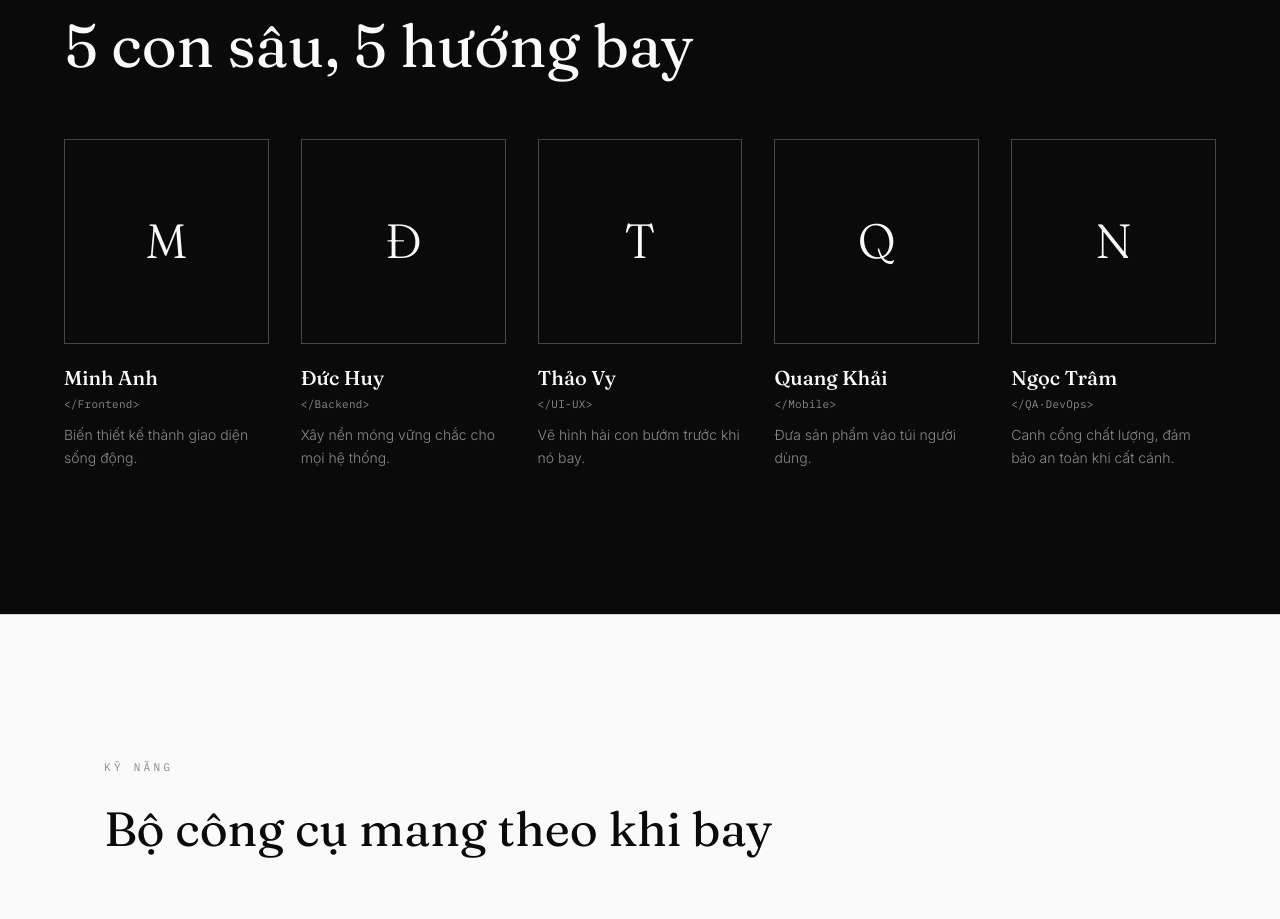
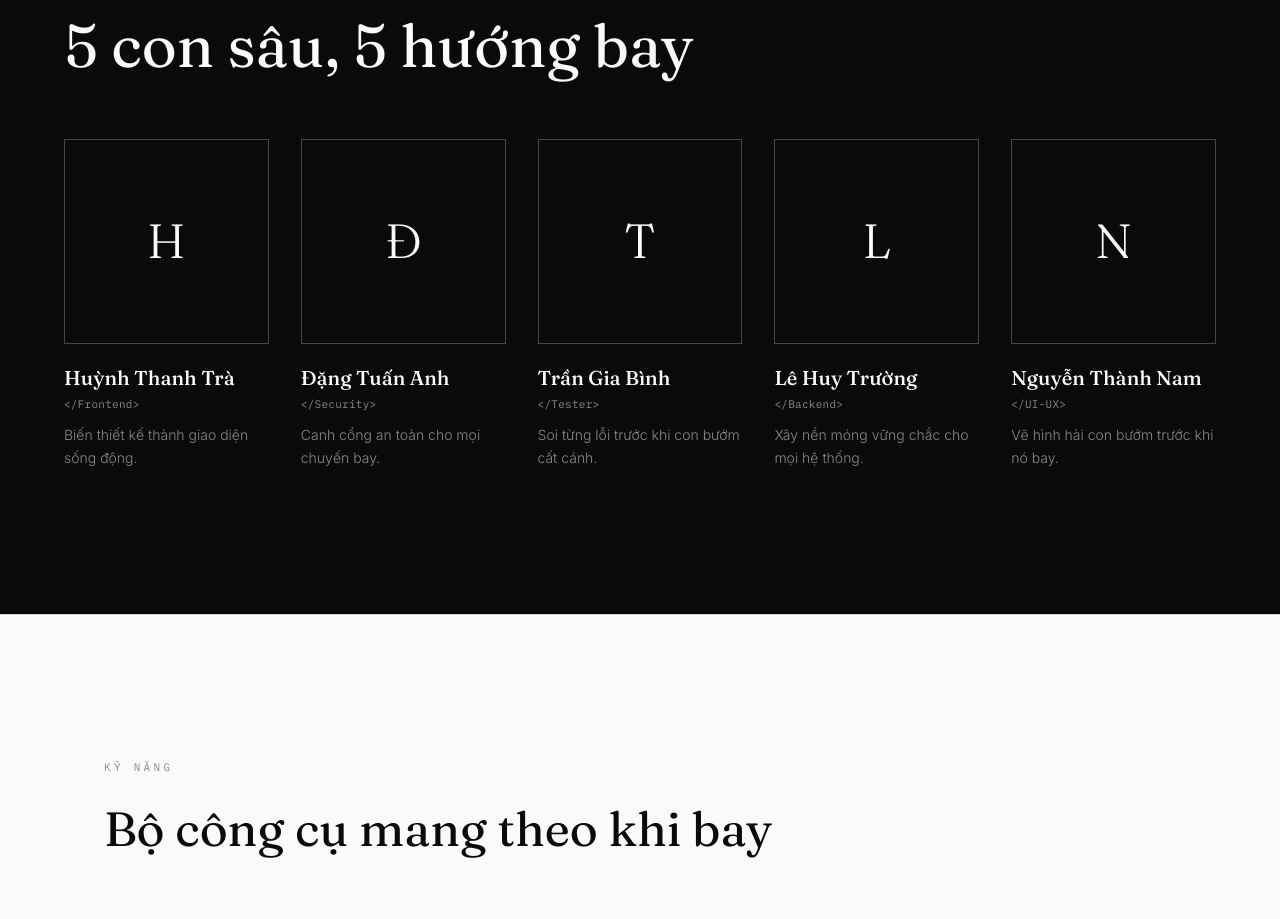
Before and after one commit to Gbinh/sau-code, a Next.js app: page / in a window 1280 px wide. Shown: the part 1720-2639 px from the top of the page. Built offline with nearby package versions, Linux system fonts and the light colour scheme.

Commit message:
feat: update team member details and roles
Updated member names and roles for better clarity

Co-authored-by: Gbinh <177202254+Gbinh@users.noreply.github.com>

```diff
--- a/components/members.tsx
+++ b/components/members.tsx
@@ -2,29 +2,29 @@ import { Reveal } from './reveal'
 
 const members = [
   {
-    name: 'Minh Anh',
+    name: 'Huỳnh Thanh Trà',
     role: '</Frontend>',
     desc: 'Biến thiết kế thành giao diện sống động.',
   },
   {
-    name: 'Đức Huy',
+    name: 'Đặng Tuấn Anh',
+    role: '</Security>',
+    desc: 'Canh cổng an toàn cho mọi chuyến bay.',
+  },
+  {
+    name: 'Trần Gia Bình',
+    role: '</Tester>',
+    desc: 'Soi từng lỗi trước khi con bướm cất cánh.',
+  },
+  {
+    name: 'Lê Huy Trường',
     role: '</Backend>',
     desc: 'Xây nền móng vững chắc cho mọi hệ thống.',
   },
   {
-    name: 'Thảo Vy',
+    name: 'Nguyễn Thành Nam',
     role: '</UI-UX>',
     desc: 'Vẽ hình hài con bướm trước khi nó bay.',
-  },
-  {
-    name: 'Quang Khải',
-    role: '</Mobile>',
-    desc: 'Đưa sản phẩm vào túi người dùng.',
-  },
-  {
-    name: 'Ngọc Trâm',
-    role: '</QA·DevOps>',
-    desc: 'Canh cổng chất lượng, đảm bảo an toàn khi cất cánh.',
   },
 ]
 
```
